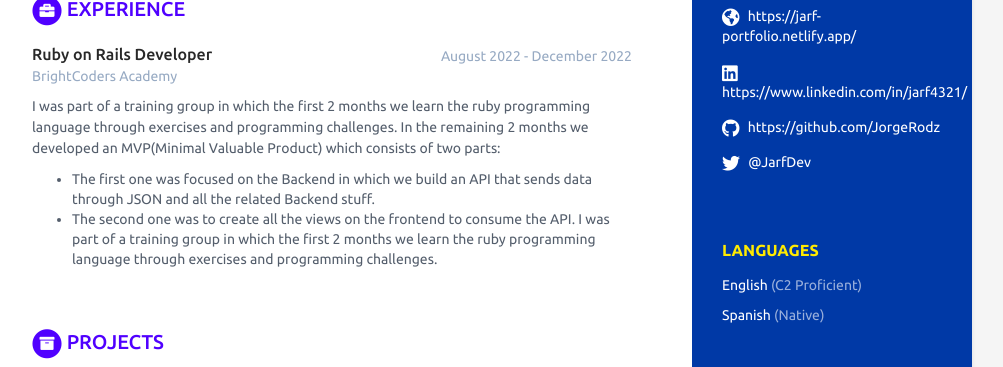
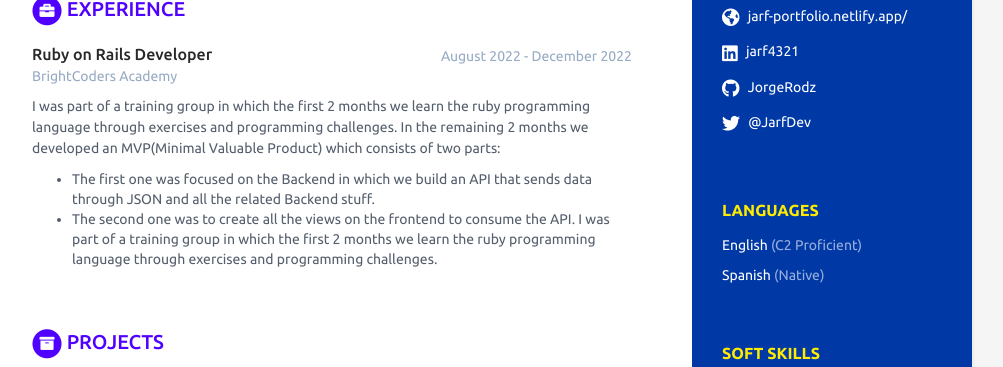
Before and after one commit to BC-MAY-21-ROR/scorecard-JorgeRodz, a Jekyll site: the page built from index.html, in a window 1280 px wide and 900 px high, cut to the strip 533-900 px from the top of the window. Shown: the whole strip, without its empty margins (168-1171 px from the left). Built offline with Jekyll 4.4.1, drawn with Linux system fonts in a browser that asks for light colours; part of the change alters nothing that is shown.

```diff
--- a/_data/data.yml
+++ b/_data/data.yml
@@ -14,9 +14,9 @@ sidebar:
   # Actualiza tus datos de contacto
   email: jarf4321@gmail.com
   phone: +52 312 943 57 76
-  website: https://jarf-portfolio.netlify.app/
-  linkedin: https://www.linkedin.com/in/jarf4321/
-  github: https://github.com/JorgeRodz
+  website: jarf-portfolio.netlify.app/
+  linkedin: jarf4321
+  github: JorgeRodz
   gitlab:
   bitbucket:
   twitter: "@JarfDev"
@@ -99,7 +99,7 @@ projects:
       tagline: "Forkify is a recipe search engine in which you just type the name or part of the name of the dessert you wanted to cook and a list of recipes will show up. In this project, I used vanilla JS to consume an API and display the results according to the searched recipe."
 
     - title: Guess the number
-      link: "#"
+      link: "guess-n.netlify.app/"
       tagline: "This is a fun one, in this game you have to guess a number between 0 and 50, and you have unlimited tries. This game was with vanilla JS. Can you guess the number? "
 
     - title: Alpha Blog
```
